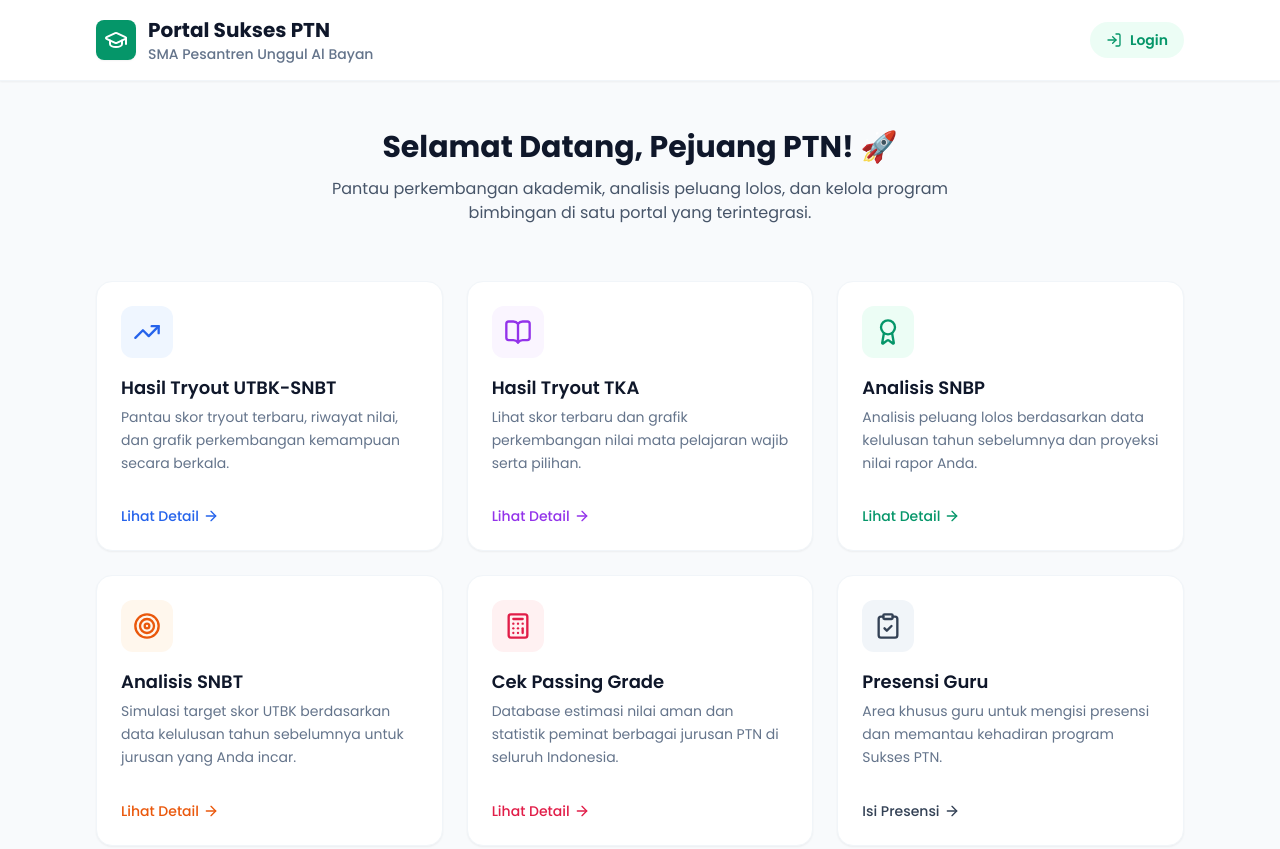
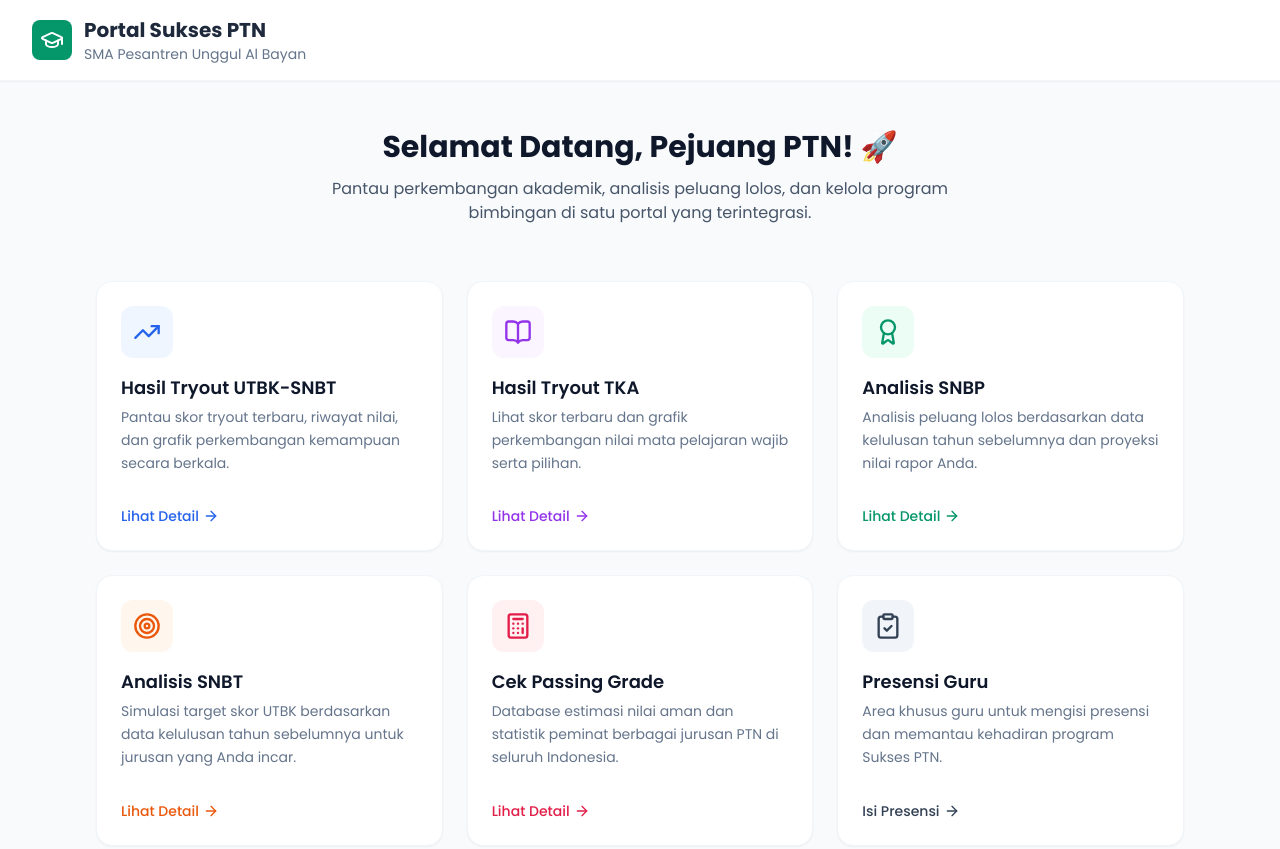
Before and after one commit to suksesptn/suksesptn.github.io, a plain HTML site: page index.html in a window 1280 px wide. Shown: the top 849 px of the page. Drawn offline with nearby package versions, Linux system fonts and the light colour scheme.

Commit message:
Refactor header layout and styling in index.html

```diff
--- a/index.html
+++ b/index.html
@@ -44,24 +44,18 @@
 <body class="bg-background text-slate-800 antialiased min-h-screen flex flex-col">
 
     <!-- Header / Navbar -->
-    <header class="bg-white/90 backdrop-blur-md shadow-sm sticky top-0 z-50 border-b border-slate-100">
-        <div class="max-w-6xl mx-auto px-4 sm:px-6 lg:px-8 py-4 flex items-center justify-between">
-            <div class="flex items-center gap-3">
-                <div class="bg-primary text-white p-2 rounded-lg shadow-sm">
-                    <i data-lucide="graduation-cap" class="w-6 h-6"></i>
-                </div>
-                <div>
-                    <h1 class="text-lg sm:text-xl font-bold text-slate-900 leading-tight">Portal Sukses PTN</h1>
-                    <p class="text-xs sm:text-sm text-slate-500 font-medium">SMA Pesantren Unggul Al Bayan</p>
-                </div>
+    <header class="bg-white shadow-sm border-b border-slate-100">
+    <div class="max-w-7xl mx-auto px-4 sm:px-6 lg:px-8 py-4 flex items-center">
+        <div class="flex items-center gap-3">
+            <div class="bg-primary text-white p-2 rounded-lg">
+                <i data-lucide="graduation-cap" class="w-6 h-6"></i>
             </div>
-
-            <!-- Tombol Login -->
-            <a href="login.html" class="flex items-center gap-2 text-sm font-semibold text-primary bg-emerald-50 px-4 py-2 rounded-full hover:bg-primary hover:text-white transition-all duration-300">
-                <i data-lucide="log-in" class="w-4 h-4"></i>
-                <span>Login</span>
-            </a>
+            <div>
+                <h1 class="text-xl font-bold">Portal Sukses PTN</h1>
+                <p class="text-sm text-slate-500">SMA Pesantren Unggul Al Bayan</p>
+            </div>
         </div>
+    </div>
     </header>
 
     <!-- Main Content -->
```
